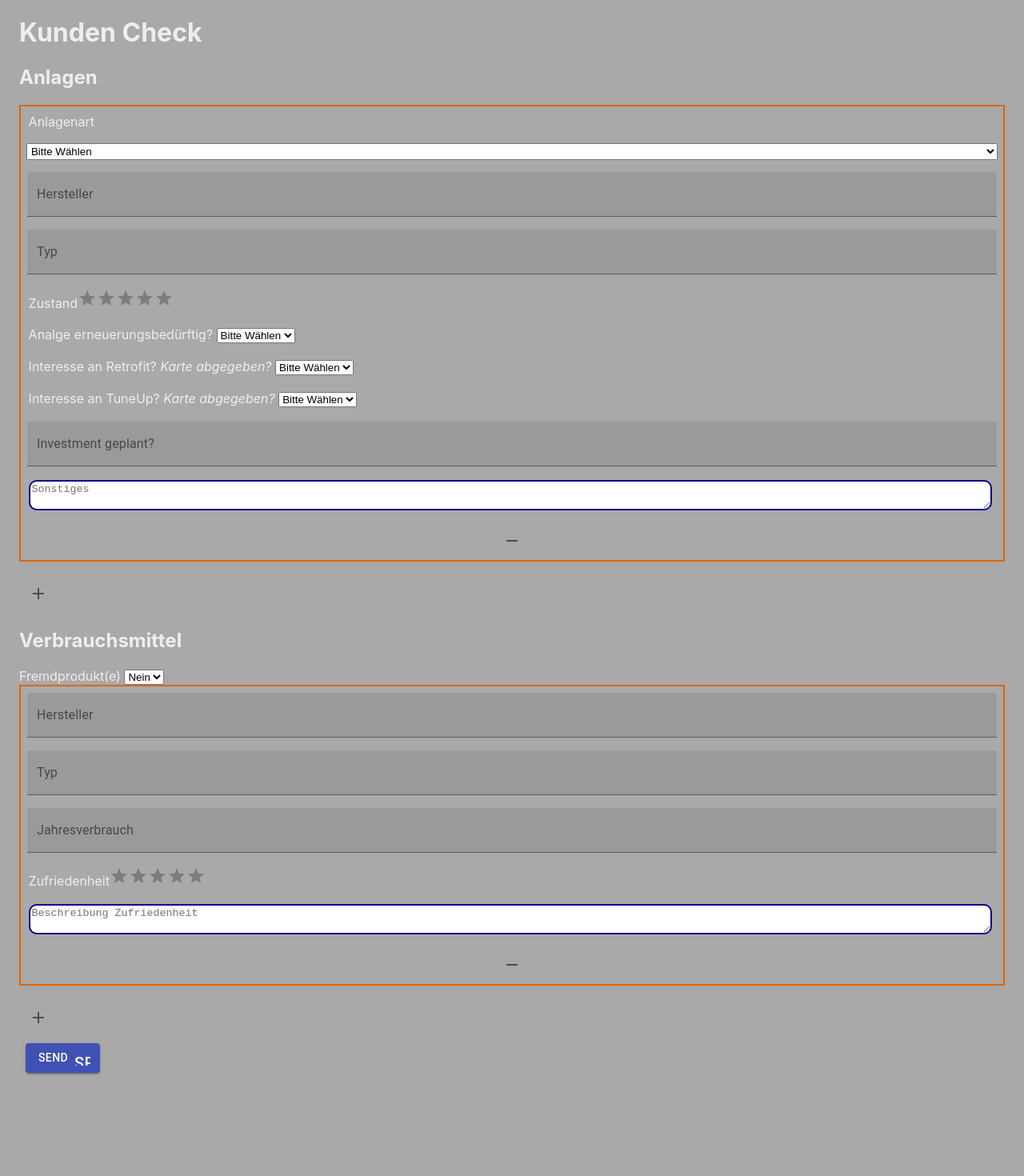
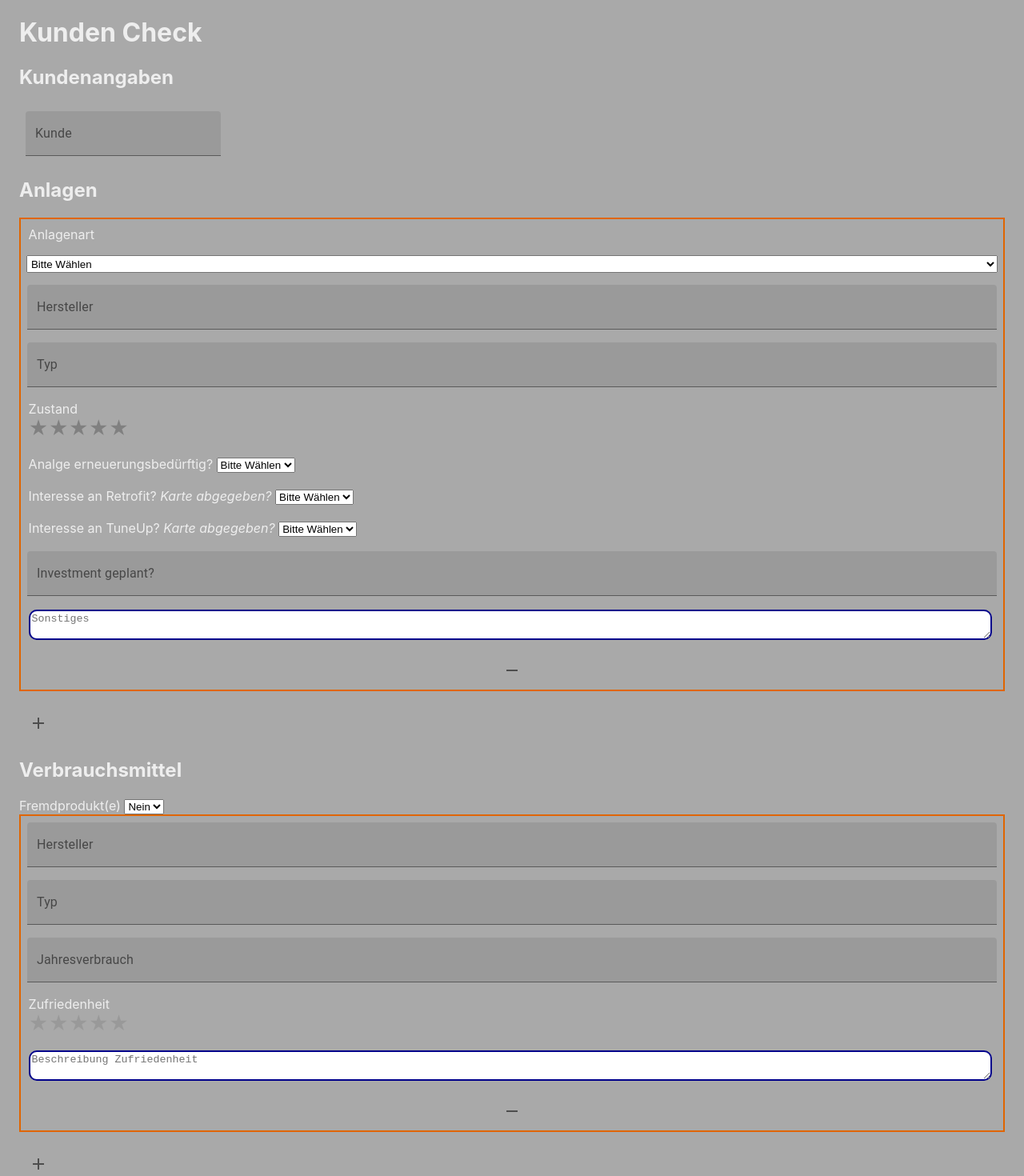
Before and after one commit to FAndres-CH/customcheck, a React (Create React App) app: page / in a window 1280 px wide. Shown: the top 1470 px of the page at 80% size. Before the commit the page ends 1349 px from the top, so only its background shows below. Built offline with nearby package versions, Linux system fonts and the light colour scheme.

Commit message:
star functionality

```diff
--- a/package.json
+++ b/package.json
@@ -11,8 +11,10 @@
     "@testing-library/react": "^11.2.7",
     "@testing-library/user-event": "^12.8.3",
     "gh-pages": "^3.2.3",
+    "rc-rate": "^2.9.1",
     "react": "^17.0.2",
     "react-dom": "^17.0.2",
+    "react-rating-stars-component": "^2.2.0",
     "react-scripts": "4.0.3",
     "react-star-ratings": "^2.3.0",
     "web-vitals": "^1.1.2"
--- a/src/App_2.css
+++ b/src/App_2.css
@@ -10,6 +10,7 @@ html{
 .machines{
   display: flex;
   flex-direction: column;
+  border: 2px solid #999999;
   border: 2px solid #e06500;
   margin-bottom: 1em;
 }
--- a/src/App_2.js
+++ b/src/App_2.js
@@ -6,11 +6,11 @@ import IconButton from '@material-ui/core/IconButton';
 import RemoveIcon from '@material-ui/icons/Remove';
 import AddIcon from '@material-ui/icons/Add';
 import Icon from '@material-ui/core/Icon';
-import Rating from '@material-ui/lab/Rating';
 import { v4 as uuidv4 } from 'uuid';
 import './App_2.css'
 import { makeStyles } from '@material-ui/core/styles';
-import StarRatings from './react-star-ratings';
+import ReactStars from "react-rating-stars-component";
+
 
 const useStyles = makeStyles((theme) => ({
   root: {
@@ -32,6 +32,10 @@ function App() {
     { id: uuidv4(), brand: '', type: '', usageYear: '', satisfaction: 0, discription: '' },
   ]);
 
+  const [surround, setsurround] = useState([
+    { customer_companyname: '', customer_descript: '', need_sales: '', usageYear: '', customer_contact_name: '', customer_contact_mail: '' , customer_contact_phone: ''},
+  ]);
+
   const handleSubmit = (e) => {
     e.preventDefault();
     console.log("Machines", machines);
@@ -51,6 +55,30 @@ function App() {
     setmachines(newMachines);
   }
 
+  const handleChangeStarMachine = (id, event) => {
+    console.log(event)
+    const newMachines = machines.map(i => {
+      if (id === i.id) {
+        console.log(event.target)
+        i['state'] = event
+      }
+      return i;
+    })
+
+    setmachines(newMachines);
+  }
+
+  const handleChangeStarMedia = (id, event) => {
+    const newMedia = medias.map(i => {
+      if (id === i.id) {
+        i['satisfaction'] = event
+      }
+      return i;
+    })
+
+    setmedias(newMedia);
+  }
+
   const handleChangeInputMedia = (id, event) => {
     const newMedia = medias.map(i => {
       if (id === i.id) {
@@ -60,6 +88,15 @@ function App() {
     })
 
     setmedias(newMedia);
+  }
+
+  const handleChangeSurround = (event) => {
+    const newSurround = surround.map(i => {
+        i[event.target.name] = event.target.value
+      return i;
+    })
+
+    setsurround(newSurround);
   }
 
   const handleAddFieldsMachines = () => {
@@ -93,6 +130,15 @@ function App() {
     <Container>
       <h1>Kunden Check</h1>
       <form className={classes.root} onSubmit={handleSubmit}> {/* onSubmit={handleSubmit}, action="https://httpbin.org/post" method="post" */}
+      <h2>Kundenangaben</h2>
+      <TextField
+                name="customer_companyname"
+                label="Kunde"
+                variant="filled"
+                className="from-textfield"
+                value={surround.customer_companyname}
+                onChange={event => handleChangeSurround(event)}
+              />
         <h2>Anlagen</h2>
         {machines.map(machines => (
           <div className="machines" key={machines.id}>
@@ -126,12 +172,16 @@ function App() {
             />
             <div>
               <label>Zustand
-                <Rating
-                  name={('statee')/*'state' + machines.id).replace(/-/g, '').replace(/[0-9]/g, '').substring(0,6)*/}
-                  value={machines.state}
-                  precision={0.5}
-                  onChange={event => handleChangeInputMachine(machines.id, event)}
-                /></label>
+              <ReactStars
+                count={5}
+                onChange={event => handleChangeStarMachine(machines.id, event)}
+                size={24}
+                isHalf={true}
+                emptyIcon={<i className="far fa-star"></i>}
+                halfIcon={<i className="fa fa-star-half-alt"></i>}
+                fullIcon={<i className="fa fa-star"></i>}
+                activeColor="#ffab2e"
+              /></label>
             </div>
             <div className="form-group">
               <label>Analge erneuerungsbedürftig?</label> <select className="form-control" name="updateNeeded" onChange={event => handleChangeInputMachine(machines.id, event)}>
@@ -250,11 +300,16 @@ function App() {
                 onChange={event => handleChangeInputMedia(medias.id, event)}
               />
               <label>Zufriedenheit
-                <Rating
-                  name="satisfaction"
-                  value={medias.satisfaction}
-                  precision={0.5}
-                  onChange={event => handleChangeInputMedia(medias.id, event)}
+              <ReactStars
+                  count={5}
+                  onChange={event => handleChangeStarMedia(medias.id, event)}
+                  size={24}
+                  isHalf={true}
+                  emptyIcon={<i className="far fa-star"></i>}
+                  halfIcon={<i className="fa fa-star-half-alt"></i>}
+                  fullIcon={<i className="fa fa-star"></i>}
+                  activeColor="#ffab2e"
+                  color="#999999"
                 /></label>
               <label>
                 <textarea name="discription"
```
Also changed, not shown: 1 other file (tests, documents, lock files or other folders).
